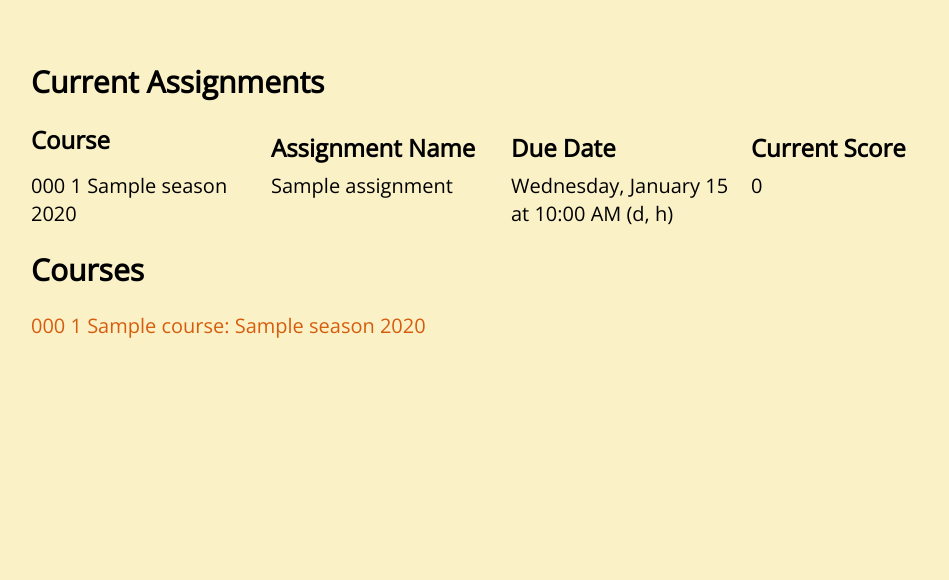
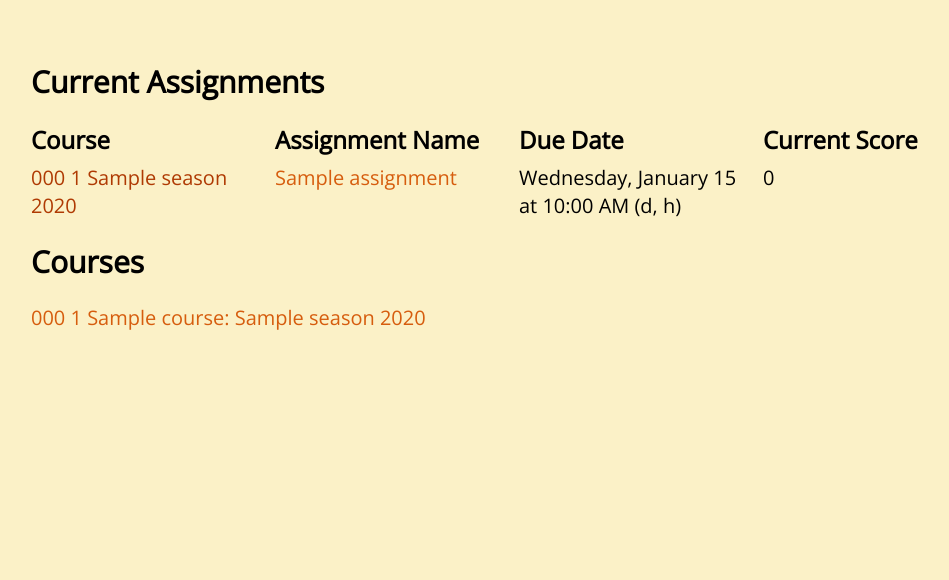
Before and after one commit to justinnhli/flask-demograder, a Python web app: template templates/home-student.html in a window 1280 px wide. Shown: the part 60-640 px from the top of the page, without its empty margins (129-1078 px from the left). Run offline with Jinja, Linux system fonts and the light colour scheme; the template is opened without the code that fills it: most values are stand-ins (such as "Sample title", 1, 10 or a date in 2020); some libraries are stand-ins or nearby versions.

Commit message:
Fixes to Homepage

```diff
--- a/templates/home-student.html
+++ b/templates/home-student.html
@@ -7,15 +7,15 @@
     <!-- The "current" assignments are assignment due between now() and 2 weeks -->
     <h1 class="font-bold text-3xl mb-6">Current Assignments</h1>
 
-    <div class="grid grid-cols-4 space-y-2 text-xl">
+    <div class="grid grid-cols-4 gap-x-4 gap-y-2 text-xl" style="word-wrap: break-word;">
         <div class="font-semibold text-2xl">Course</div>
         <div class="font-semibold text-2xl">Assignment Name</div>
         <div class="font-semibold text-2xl">Due Date</div>
         <div class="font-semibold text-2xl">Current Score</div>
 
         {% for assignment in assignments %}
-            <div>{{ assignment.course.department_code}} {{ assignment.course.number }} {{ assignment.course.season }} {{ assignment.course.year }}</div>
-            <div>{{ assignment.name }}</div>
+            <a class="orange text-xl" href="/course/{{assignment.course.id}}">{{assignment.course.department_code}} {{ assignment.course.number }} {{ assignment.course.season }} {{ assignment.course.year }}</a>
+            <a class="lorange text-xl" href="/assignment/{{assignment.id}}">{{ assignment.name }}</a>
             <div>
                 {% set delta = (assignment.due_date - current_time) %}
                 {{ assignment.due_date.strftime("%A, %B %-d at %I:%M %p") }}
@@ -33,7 +33,7 @@
 
     <h1 class="font-bold text-3xl my-6">Courses</h1>
 
-    <div class="text-xl">
+    <div class="text-xl flex flex-col">
         {% if courses == None %}
         <div class="text-center text-xl">No Courses</div>
         {% else %}
```
